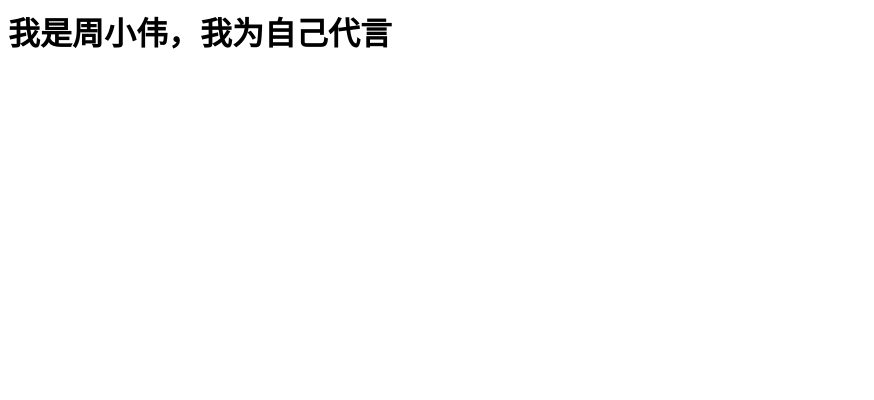
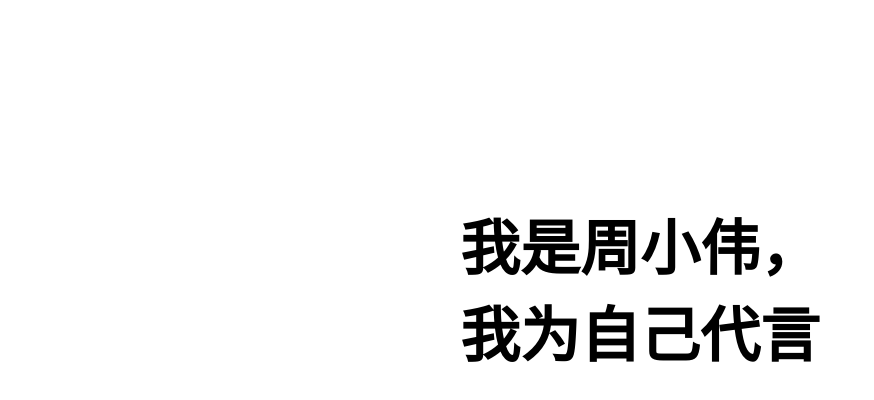
Before and after one commit to jlekony/jlekony.github.io, a plain HTML site: page index.html in a window 1280 px wide. Shown: the whole page, without its empty margins (0-874 px from the left). Drawn offline with Linux system fonts and the light colour scheme.

Commit message:
Update index.html

```diff
--- a/index.html
+++ b/index.html
@@ -1,5 +1,25 @@
+<!DOCTYPE html>
 <html>
- <h1>
- 我是周小伟，我为自己代言
- </h1>
+<head>
+  <meta charset="utf-8"/>
+  <meta name="viewport" content="width=device-width, initial-scale=1.0"/>
+  <title>我是周小伟，我为自己代言</title>
+  <style type="text/css">
+  html,body{
+    font-size: 20px;
+    padding: 0;
+    margin: 0;
+  }
+  h1{
+    font-size: 3rem;
+    width: 20rem;
+    text-align: center;
+    margin: auto;
+    margin-top: 10rem;
+  }
+  </style>
+</head>
+<body>
+  <h1>我是周小伟，我为自己代言</h1>
+</body>
 </html>
```
